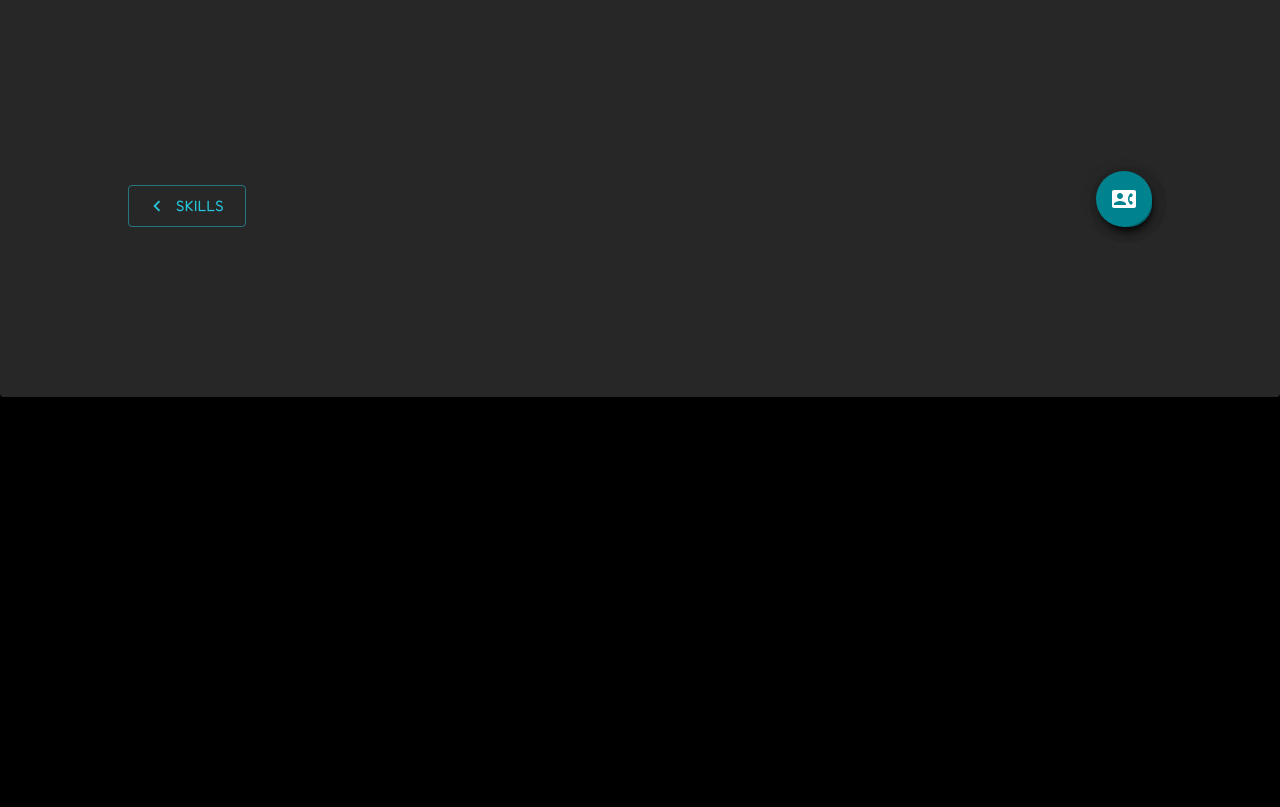
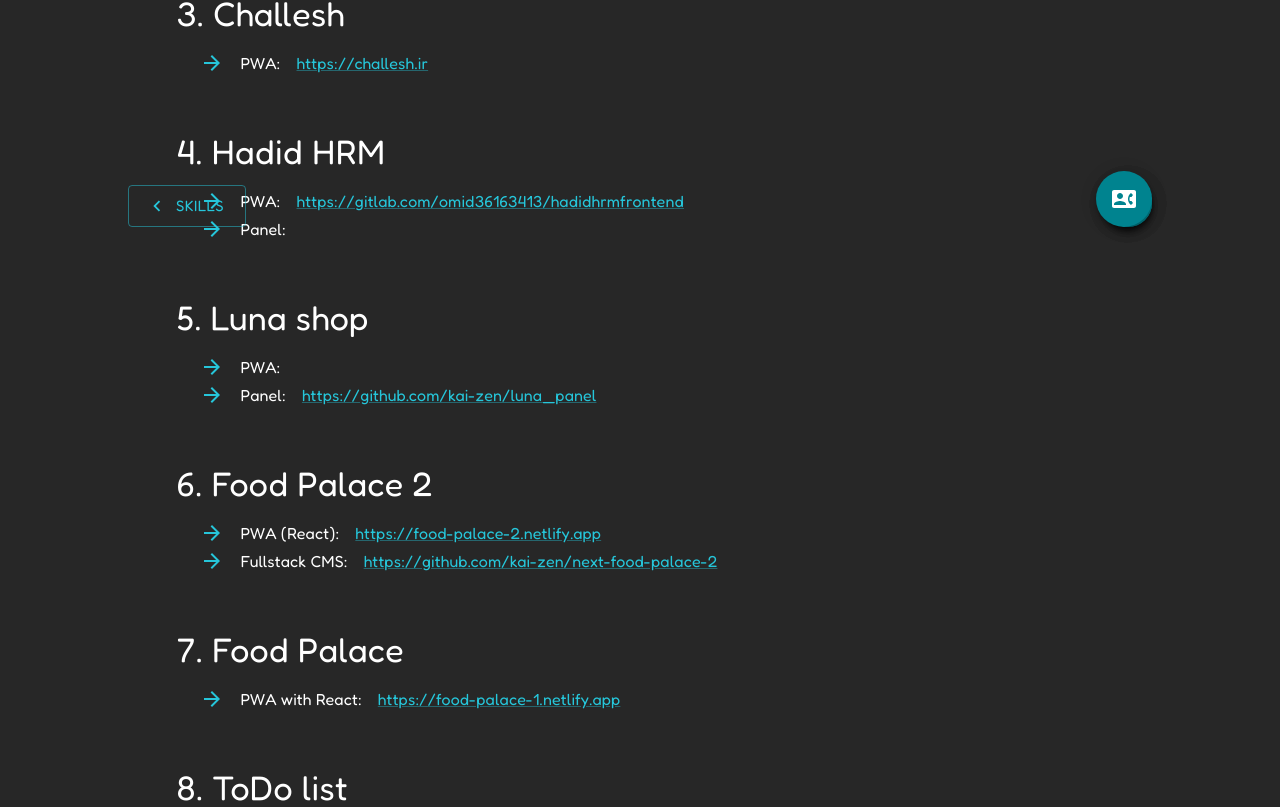
Before and after one commit to kai-zen/portfolio, a React (Create React App) app: page /projects in a window 1280 px wide. Shown: the part 533-1340 px from the top of the page. Before the commit the page ends 930 px from the top, so only its background shows below. Built offline with nearby package versions, Linux system fonts and the light colour scheme.

Commit message:
Projects page rebuild done

```diff
--- a/src/assets/constants.js
+++ b/src/assets/constants.js
@@ -19,7 +19,7 @@ export const projectsData = [
     title: "Dobaare",
     subprojects: [
       {
-        title: "Admin panel",
+        title: "Panel",
         address: "http://panel.dobaare.com",
         stack: ["React", "Tailwind", "Redux"],
       },
@@ -50,7 +50,7 @@ export const projectsData = [
         stack: ["React", "Sass", "Redux"],
       },
       {
-        title: "ReactNative mobile app",
+        title: "Mobile app",
         address:
           "https://play.google.com/store/apps/details?id=com.clientjibapp",
         stack: ["React Native", "Redux"],
@@ -75,7 +75,7 @@ export const projectsData = [
   },
   {
     id: 4,
-    title: "Hadid HR management",
+    title: "Hadid HRM",
     subprojects: [
       {
         title: "PWA",
@@ -83,7 +83,7 @@ export const projectsData = [
         stack: ["React", "Material UI", "Redux"],
       },
       {
-        title: "Admin panel",
+        title: "Panel",
         address: false,
         stack: ["React", "Material UI", "Redux"],
       },
@@ -91,7 +91,7 @@ export const projectsData = [
   },
   {
     id: 5,
-    title: "Luna clothes shop",
+    title: "Luna shop",
     subprojects: [
       {
         title: "PWA",
@@ -99,7 +99,7 @@ export const projectsData = [
         stack: ["Next JS", "Tailwind", "Typesctipt", "Redux"],
       },
       {
-        title: "Admin panel",
+        title: "Panel",
         address: "https://github.com/kai-zen/luna_panel",
         stack: ["React", "Material UI", "GraphQL", "Redux"],
       },
@@ -107,15 +107,15 @@ export const projectsData = [
   },
   {
     id: 6,
-    title: "Food Palace v2",
+    title: "Food Palace 2",
     subprojects: [
       {
-        title: "PWA with React",
+        title: "PWA (React)",
         address: "https://food-palace-2.netlify.app",
         stack: ["React", "Javascript", "Material UI", "Redux"],
       },
       {
-        title: "Fullstack CMS with Next JS",
+        title: "Fullstack CMS",
         address: "https://github.com/kai-zen/next-food-palace-2",
         stack: ["Next JS", "Material UI", "Redux", "MongoDB", "mongoose"],
       },
@@ -134,10 +134,10 @@ export const projectsData = [
   },
   {
     id: 8,
-    title: "Boring to do list",
+    title: "ToDo list",
     subprojects: [
       {
-        title: "Todo list with Redux",
+        title: "ToDo list",
         address: "https://my-todo-list-redux.netlify.app",
         stack: ["React", "CSS", "Redux"],
       },
--- a/src/components/projects/Project.jsx
+++ b/src/components/projects/Project.jsx
@@ -1,125 +1,41 @@
-import { useEffect, useState } from "react";
-import {
-  Button,
-  Card,
-  CardActions,
-  CardContent,
-  CardHeader,
-  CardMedia,
-  Chip,
-  Collapse,
-  Link,
-  Skeleton,
-  Typography,
-  Box,
-  IconButton,
-} from "@mui/material";
-import ExpandMoreIcon from "@mui/icons-material/ExpandMore";
-import { styled } from "@mui/material/styles";
+import { Box, Link, Typography } from "@mui/material";
+import ArrowForwardIcon from "@mui/icons-material/ArrowForward";
 
-const Project = ({ data, index }) => {
-  const {
-    title,
-    title2,
-    date,
-    image,
-    sourceCode,
-    visitLink,
-    technologies,
-    aboutJSX,
-    extraInfoJSX = null,
-  } = data;
-  const [expanded, setExpanded] = useState(false);
-  const [loading, setLoading] = useState(true);
-
-  useEffect(() => {
-    setTimeout(() => {
-      setLoading(false);
-    }, 4000);
-  });
-
-  const handleExpandClick = () => {
-    setExpanded(!expanded);
-  };
-
+const Project = ({ data }) => {
+  const { title, subprojects, id } = data;
   return (
-    <Card>
-      <CardHeader title={`${index}. ${title}`} subheader={date} />
-      {loading ? (
-        <Skeleton
-          animation="wave"
-          variant="rectangle"
-          width="100%"
-          height="550px"
-        />
-      ) : (
-        <>
-          <CardMedia component="img" image={image} />
-          <CardContent>
-            <Typography variant="body2" color="text.secondary">
-              {title2}
-              <br />
-              <br />
-              {extraInfoJSX}
+    <Box>
+      <Typography variant="h4">
+        {id}. {title}
+      </Typography>
+      <Box
+        sx={{
+          display: "flex",
+          flexDirection: "column",
+          gap: 0.5,
+          pl: 3,
+          mt: 2,
+        }}
+      >
+        {subprojects.map((item) => (
+          <Box>
+            <Typography sx={{ display: "flex", alignItems: "center", gap: 2 }}>
+              <ArrowForwardIcon color="primary" />
+              {item.title}:{" "}
               <Link
                 onClick={() => {
-                  window.open(sourceCode, "_blank");
+                  window.open(item.address, "_blank");
                 }}
                 sx={{ cursor: "pointer" }}
               >
-                Source code
+                {item.address}
               </Link>
             </Typography>
-          </CardContent>
-          <CardActions disableSpacing>
-            <Button
-              variant="contained"
-              onClick={() => {
-                window.open(visitLink, "_blank");
-              }}
-            >
-              Visit
-            </Button>
-            <ExpandMore
-              expand={expanded}
-              onClick={handleExpandClick}
-              aria-expanded={expanded}
-              aria-label="show more"
-            >
-              <ExpandMoreIcon />
-            </ExpandMore>
-          </CardActions>
-          <Collapse in={expanded} timeout="auto" unmountOnExit>
-            <CardContent>
-              <Typography paragraph>About this project:</Typography>
-              {aboutJSX}
-              <Box>
-                {technologies.map((item) => (
-                  <Chip
-                    label={item}
-                    key={item}
-                    sx={{ mr: 1, mb: 1 }}
-                    size="small"
-                  />
-                ))}
-              </Box>
-            </CardContent>
-          </Collapse>
-        </>
-      )}
-    </Card>
+          </Box>
+        ))}
+      </Box>
+    </Box>
   );
 };
 
-const ExpandMore = styled((props) => {
-  const { expand, ...other } = props;
-  return <IconButton {...other} />;
-})(({ theme, expand }) => ({
-  transform: !expand ? "rotate(0deg)" : "rotate(180deg)",
-  marginLeft: "auto",
-  transition: theme.transitions.create("transform", {
-    duration: theme.transitions.duration.shortest,
-  }),
-}));
-
 export default Project;
--- a/src/pages/Projects.jsx
+++ b/src/pages/Projects.jsx
@@ -1,4 +1,6 @@
-import { Paper } from "@mui/material";
+import { Box, Paper } from "@mui/material";
+import { projectsData } from "../assets/constants";
+import Project from "../components/projects/Project";
 
 const Projects = () => {
   return (
@@ -10,7 +12,19 @@ const Projects = () => {
       }}
       elevation={4}
     >
-      <p>projects</p>
+      <Box
+        sx={{
+          display: "flex",
+          flexDirection: "column",
+          gap: 7,
+          px: "12%",
+          my: "80px",
+        }}
+      >
+        {projectsData.map((project) => (
+          <Project data={project} />
+        ))}
+      </Box>
     </Paper>
   );
 };
```
